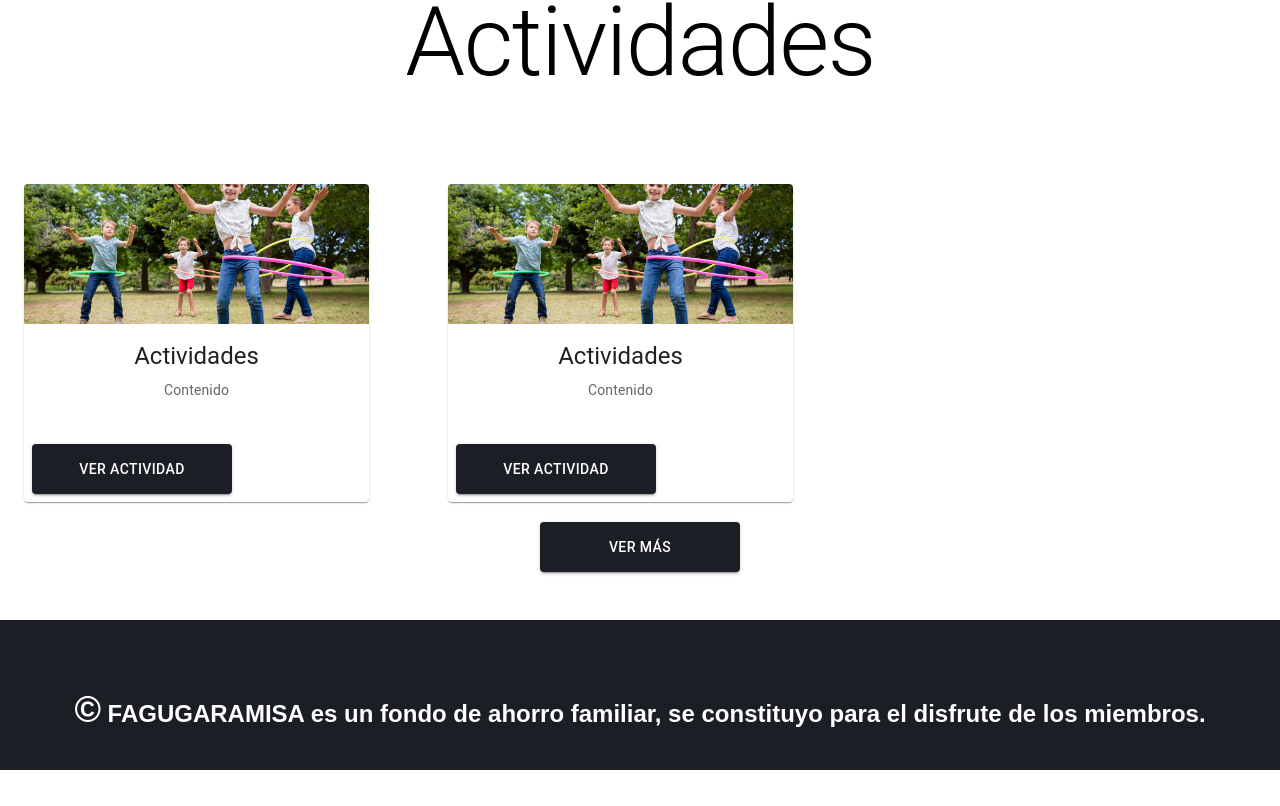
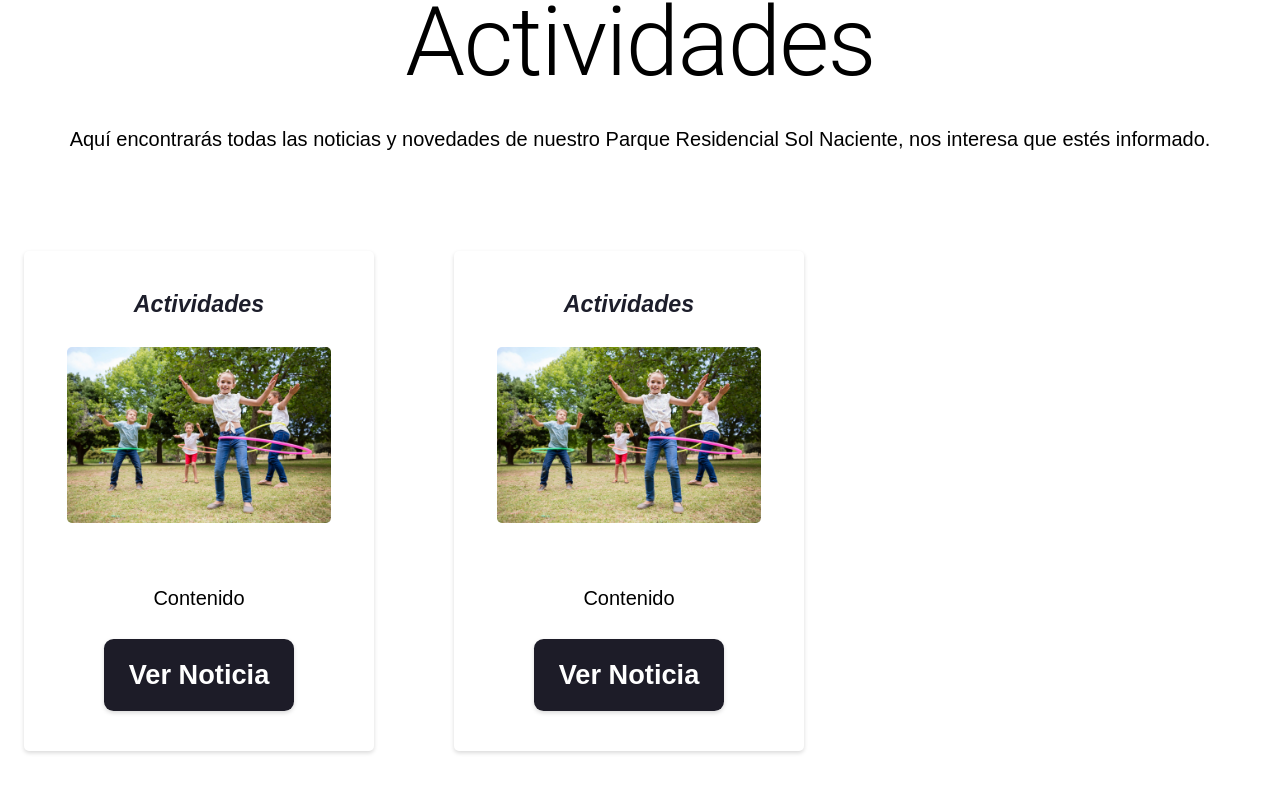
Before and after one commit to ciscojuan/fagugaramisa, a React (Create React App) app: page /activities in a window 1280 px wide. Shown: the part 694-1500 px from the top of the page. Before the commit the page ends 1464 px from the top, so only its background shows below. Built offline with nearby package versions, Linux system fonts and the light colour scheme.

Commit message:
add activities component into the project

```diff
--- a/src/components/Actividades/actividades.css
+++ b/src/components/Actividades/actividades.css
@@ -26,3 +26,18 @@
     color: #000;
     font-size: 1.5rem;
   }
+  .title-news {
+    text-align: center;
+    position: absolute;
+    color: white;
+    top: 50%;
+    left: 50%;
+    transform: translate(-50%, -50%);
+    font-size: 80px;
+    text-shadow: 0 4px 4px rgba(0, 0, 0, 0.75);
+  }
+
+  .parrafo-noticias{
+    color: #000;
+    font-size: 20px;
+  }
--- a/src/components/Actividades/index.jsx
+++ b/src/components/Actividades/index.jsx
@@ -1,86 +1,48 @@
 import React from "react";
 import data from "../../utils/noticias.json";
-import './actividades.css';
-import {
-  Button,
-  Container,
-  Grid,
-  Typography,
-  Card,
-  CardActions,
-  CardContent,
-  CardMedia,
-} from "@mui/material";
-const Actividades = () => {
+import "../Home/News/Noticia/noticia.css";
+import'./actividades.css'
+import { Button, Container, Grid, Typography, Card, CardActions, CardContent, CardMedia } from "@mui/material";
+const Activities = () => {
   const actividades = data.actividades;
+
   return (
     <>
-      <div className="banner-activities">
+      <div className="banner-news">
         <div className="box">
-          <h1 className="title-activities">ACTIVIDADES FAGUGARAMISA</h1>
+          <h1 className="title-news">ACTIVIDADES FAGUGARAMISA</h1>
         </div>
       </div>
       <Container maxWidth="xl">
         <Typography variant="h1" component="h2" mt={5}>
           Actividades
         </Typography>
-        <p className="parrafo-items">
-          Aquí encontrarás todas las items y novedades de nuestro Parque
+        <p className="parrafo-noticias">
+          Aquí encontrarás todas las noticias y novedades de nuestro Parque
           Residencial Sol Naciente, nos interesa que estés informado.
         </p>
 
-        <Grid container spacing={5}>
-          {actividades.map((item) => (
-            <Grid item xs={4}>
-              <Card sx={{ maxWidth: 345 }}>
-                <CardMedia
-                  sx={{ height: 140 }}
-                  image="/img/activities/activity.jpg"
-                  title={item.title}
-                />
-                <CardContent>
-                  <Typography gutterBottom variant="h5" component="div">
-                    {item.title}
-                  </Typography>
-                  <Typography variant="body2" color="text.secondary">
-                    {item.content}
-                  </Typography>
-                </CardContent>
-                <CardActions>
-                  <Button
-                    size="medium"
-                    variant="contained"
-                    sx={{
-                      width: "200px",
-                      height: "50px",
-                      marginTop: "20px",
-                      backgroundColor: "#1b1e24",
-                      color: "white",
-                    }}
-                  >
-                    Ver Actividad
-                  </Button>
-                </CardActions>
-              </Card>
-            </Grid>
+        <div className="noticias" spacing={5}>
+          {actividades.map((actividad, index) => (
+            <div className="noticia" key={index}>
+            <div className="noticia-title">
+              <h5>{actividad.title}</h5>
+            </div>
+            <div className="noticia-image">
+                <img src={actividad.image} alt={actividad.title} />
+            </div>
+            <div className="noticia-message">
+              <p className="parrafo-noticias">{actividad.content}</p>
+            </div>
+
+            <button className="btn">Ver Noticia</button>
+          </div>
           ))}
-        </Grid>
+        </div>
 
-        <Button
-          variant="contained"
-          sx={{
-            width: "200px",
-            height: "50px",
-            marginTop: "20px",
-            backgroundColor: "#1b1e24",
-            color: "white",
-          }}
-        >
-          Ver más
-        </Button>
       </Container>
     </>
   );
 };
 
-export default Actividades;
+export default Activities;
--- a/src/components/Footer/footer.css
+++ b/src/components/Footer/footer.css
@@ -7,7 +7,7 @@
     justify-content: center;
     align-items: center;
 }
-p{
+.footer-text{
     color: #fff;
     font-size: 1.5rem;
     font-weight: 600;
--- a/src/components/Footer/index.jsx
+++ b/src/components/Footer/index.jsx
@@ -4,7 +4,7 @@ import './footer.css';
 const Footer = () => {
 return(
     <div className='container-footer'>
-        <p><span>©</span> FAGUGARAMISA es un fondo de ahorro familiar, se constituyo para el disfrute de los miembros. </p>
+        <p className='footer-text'><span>©</span> FAGUGARAMISA es un fondo de ahorro familiar, se constituyo para el disfrute de los miembros. </p>
     </div>
 )
 }
--- a/src/components/Home/News/Noticia/noticia.css
+++ b/src/components/Home/News/Noticia/noticia.css
@@ -6,17 +6,22 @@
   padding: 20px 10px;
   width: 350px;
   height: 500px;
-  border: 1px solid #1d1e2b;
   border-radius: 5px;
-  box-shadow: 0 0 20px #ccc;
+  box-shadow: 0 2px 4px 0 rgba(0, 0, 0, 0.15);
+  transition: all 0.3s ease;
 }
+.noticia:hover{
+  box-shadow: 0 45px 35px -20px rgba(0, 0, 0, 0.15);
 
+}
 .noticia-image {
   max-width: 100%;
   margin-bottom: 10px;
-  border-radius: 10px;
 }
 
+.noticia-image img{
+  border-radius:5px;
+}
 .noticia-title {
   font-size: 28px;
   color: #1d1e2b;
@@ -30,6 +35,7 @@
   font-size: 20px;
   text-align: center;
   margin-bottom: 10px;
+  color: #000;
 }
 
 .btn{
--- a/src/components/Home/News/index.jsx
+++ b/src/components/Home/News/index.jsx
@@ -1,41 +1,60 @@
 import React from "react";
 import Noticia from "./Noticia";
+import Activity from '../Activities'
+import "./noticias.css";
+import data from "../../../utils/noticias.json";
 import Button from "../button";
-import "./noticias.css";
 import { Link } from "react-router-dom";
 
 const News = () => {
+  const noticias = data.noticias.slice(0, 3);
+  const actividades = data.actividades.slice(0, 3);
   return (
+    <>
       <div className="container-news">
         <h1 className="news">NOTICIAS</h1>
-      <p>
-        Aquí encontrarás todas las noticias y novedades de nuestro Parque
-        Residencial Sol Naciente, nos interesa que estés informado.
+        <p className="text-news">
+          Aquí encontrarás todas las noticias y novedades de nuestro Fondo
+          Familiar, nos interesa que estés informado.
         </p>
         <div className="noticias">
+          {noticias.map((noticia, index) => (
             <Noticia
-          title="Creación de Pagina WEB"
-          fecha="17/06/2023"
-          image="/img/news/pagina-web.jpg"
-          message="Creación de la pagina Web del fondo para propositos de comunicación entre los miembros del fondo"
+              key={index}
+              title={noticia.title}
+              fecha={noticia.fecha}
+              image={noticia.image}
+              content={noticia.content}
             />
-        <Noticia
-          title="Asamblea Extraordianaria"
-          fecha="20/06/2023"
-          image="/img/news/pagina-web.jpg"
-          message="Creación de la pagina Web del fondo para propositos de comunicación entre los miembros del fondo"
-        />
-        <Noticia
-          title="Celebracion Halloween"
-          fecha="31/10/2023"
-          image="/img/news/pagina-web.jpg"
-          message="Creación de la pagina Web del fondo para propositos de comunicación entre los miembros del fondo"
-        />
+          ))}
         </div>
         <Link to="/news" className="link">
           <Button value="Ver más Noticias" />
         </Link>
       </div>
+
+      <div className="container-news">
+        <h1 className="news">Actividades</h1>
+        <p className="text-news">
+          Aquí encontrarás todas las noticias y novedades de nuestro Fondo
+          Familiar, nos interesa que estés informado.
+        </p>
+        <div className="noticias">
+          {actividades.map((actividad, index) => (
+            <Activity
+              key={index}
+              title={actividad.title}
+              fecha={actividad.fecha}
+              image={actividad.image}
+              content={actividad.content}
+            />
+          ))}
+        </div>
+        <Link to="/activities" className="link">
+          <Button value="Ver más Actividades" />
+        </Link>
+      </div>
+    </>
   );
 };
 export default News;
--- a/src/components/Home/News/noticias.css
+++ b/src/components/Home/News/noticias.css
@@ -11,7 +11,7 @@ h1{
 }
 p{
     margin-top: 30px;
-    font-size: 1.5rem;
+    font-size: 20px;
 }
 .noticias{
     margin: 100px 0;
--- a/src/components/Home/button/button.css
+++ b/src/components/Home/button/button.css
@@ -1,26 +1,24 @@
-.btn{
+.btn {
   background: #1d1c28;
   white-space: nowrap;
   font-size: 1.7rem;
   font-weight: 600;
   color: #fff;
   padding: 20px 25px;
-    border:0;
+  border: 0;
   border-radius: 0.6rem;
   box-shadow: 0 0 20px 0 #1d1c28;
-    transition: .4s;
+  transition: 0.4s;
   animation: fadeInDown;
-    animation-duration: .8s;
+  animation-duration: 0.8s;
   animation-fill-mode: backwards;
-    animation-delay: .8s;
+  animation-delay: 0.8s;
   outline: none;
   cursor: pointer;
-}
-.btn:hover{
-    box-shadow: 0 0 40px 0 #0077ff;
+  box-shadow: 0 2px 4px 0 rgba(0, 0, 0, 0.15);
 }
 
-.btnSm{
+.btnSm {
   font-size: 1.5rem;
-    padding:  15px 5px;
+  padding: 15px 5px;
 }
--- a/src/components/Noticias/index.jsx
+++ b/src/components/Noticias/index.jsx
@@ -1,6 +1,7 @@
 import React from "react";
 import data from "../../utils/noticias.json";
-import "./noticias.css";
+import "../Home/News/Noticia/noticia.css";
+import'./noticias.css'
 import { Button, Container, Grid, Typography, Card, CardActions, CardContent, CardMedia } from "@mui/material";
 const Noticias = () => {
   const noticias = data.noticias;
@@ -21,40 +22,23 @@ const Noticias = () => {
           Residencial Sol Naciente, nos interesa que estés informado.
         </p>
 
-        <Grid container spacing={5}>
-          {noticias.map((noticia) => (
-            <Grid item xs={4}>
-              <Card sx={{ maxWidth: 345 }}>
-                <CardMedia
-                  sx={{ height: 140 }}
-                  image="/img/news/noticias.jpg"
-                  title={noticia.title}
-                />
-                <CardContent>
-                  <Typography gutterBottom variant="h5" component="div">
-                    {noticia.title}
-                  </Typography>
-                  <Typography variant="body2" color="text.secondary">
-                    {noticia.content}
-                  </Typography>
-                </CardContent>
-                <CardActions>
+        <div className="noticias" spacing={5}>
+          {noticias.map((noticia, index) => (
+            <div className="noticia" key={index}>
+            <div className="noticia-title">
+              <h5>{noticia.title}</h5>
+            </div>
+            <div className="noticia-image">
+                <img src={noticia.image} alt={noticia.title} />
+            </div>
+            <div className="noticia-message">
+              <p className="parrafo-noticias">{noticia.content}</p>
+            </div>
 
-                  <Button size="medium"
-                  variant="contained"
-                  sx={{
-                    width: "200px",
-                    height: "50px",
-                    marginTop: "20px",
-                    backgroundColor: "#1b1e24",
-                    color: "white",
-                  }}
-                  >Ver Noticia</Button>
-                </CardActions>
-              </Card>
-            </Grid>
+            <button className="btn">Ver Noticia</button>
+          </div>
           ))}
-        </Grid>
+        </div>
 
       </Container>
     </>
--- a/src/components/Noticias/noticias.css
+++ b/src/components/Noticias/noticias.css
@@ -24,5 +24,5 @@
 
 .parrafo-noticias{
   color: #000;
-  font-size: 1.5rem;
+  font-size: 20px;
 }
--- a/src/utils/noticias.json
+++ b/src/utils/noticias.json
@@ -1,41 +1,41 @@
 {
   "noticias": [
     {
-      "title": "Noticias1",
+      "title": "Creación Pagina Web",
+      "fecha": "22/07/2023",
+      "image": "/img/news/noticias.jpg",
+      "content": "Con el fin de crear un registro de las actividades y eventos que se realizan en el fondo, se creo la pagina para tener visibilidad de estas, y se podran consultar por los miembro en cualquier momento."
+    },
+    {
+      "title": "Asamblea extraordinaria",
+      "fecha": "20/07/20023",
+      "image": "/img/news/noticias.jpg",
+      "content": "Se citan a todos los miembreos de Fondo Familiar FAGUGARAMISA para conocer los avancer del mismo durante el año, asi mismo los proximos actividades y eventos"
+    },
+    {
+      "title": "Noticias3",
       "fecha": "Fecha",
-      "image": "imagen",
+      "image": "/img/news/noticias.jpg",
       "content": "Contenido"
     },
     {
       "title": "Noticias2",
       "fecha": "Fecha",
-      "image": "imagen",
-      "content": "Contenido"
-    },
-    {
-      "title": "Noticias3",
-      "fecha": "Fecha",
-      "image": "imagen",
-      "content": "Contenido"
-    },
-    {
-      "title": "Noticias2",
-      "fecha": "Fecha",
-      "image": "imagen",
+      "image": "/img/news/noticias.jpg",
       "content": "Contenido"
     }
   ],
   "actividades": [
     {
       "title": "Actividades",
-      "fecha": "Fecha",
-      "image": "imagen",
+      "fecha": "22/07/2023",
+      "image": "/img/activities/activity.jpg",
       "content": "Contenido"
     },
     {
       "title": "Actividades",
-      "fecha": "Fecha",
-      "image": "imagen",
+      "fecha": "22/07/2023",
+      "image": "/img/activities/activity.jpg",
       "content": "Contenido"
     }
   ]
```
Also changed, not shown: src/components/Home/News/Noticia/index.jsx (+5 -6 lines). Lines whose indentation alone changed are shown as unchanged.
